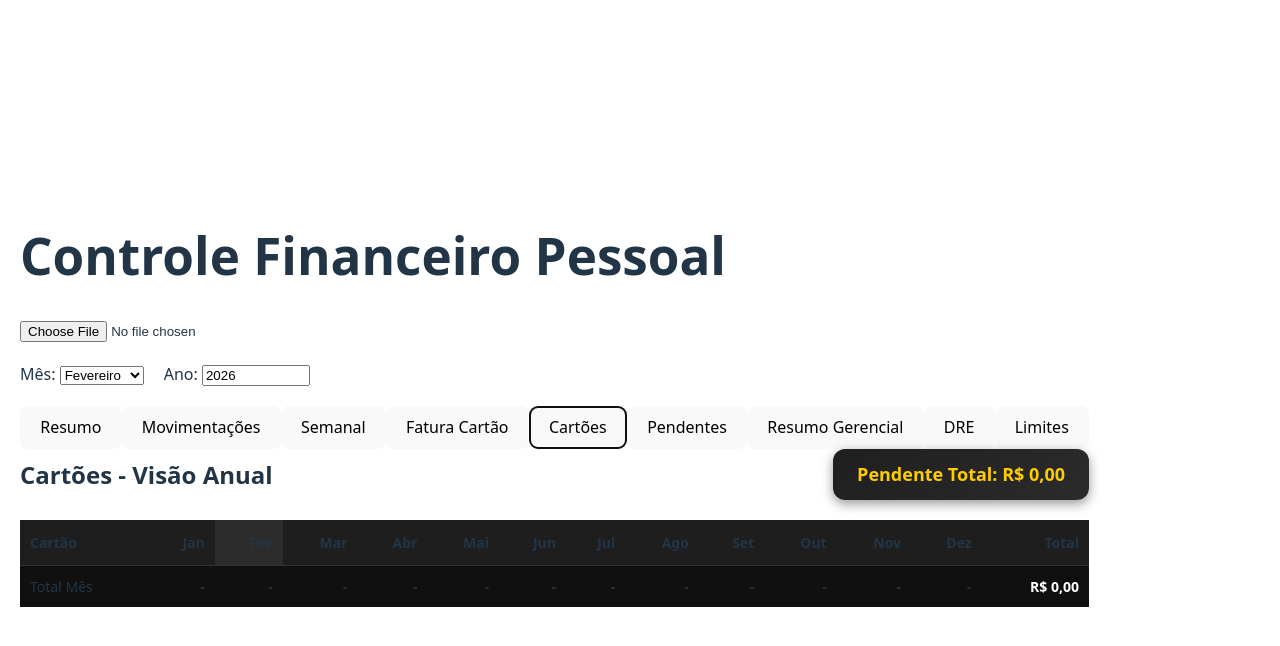
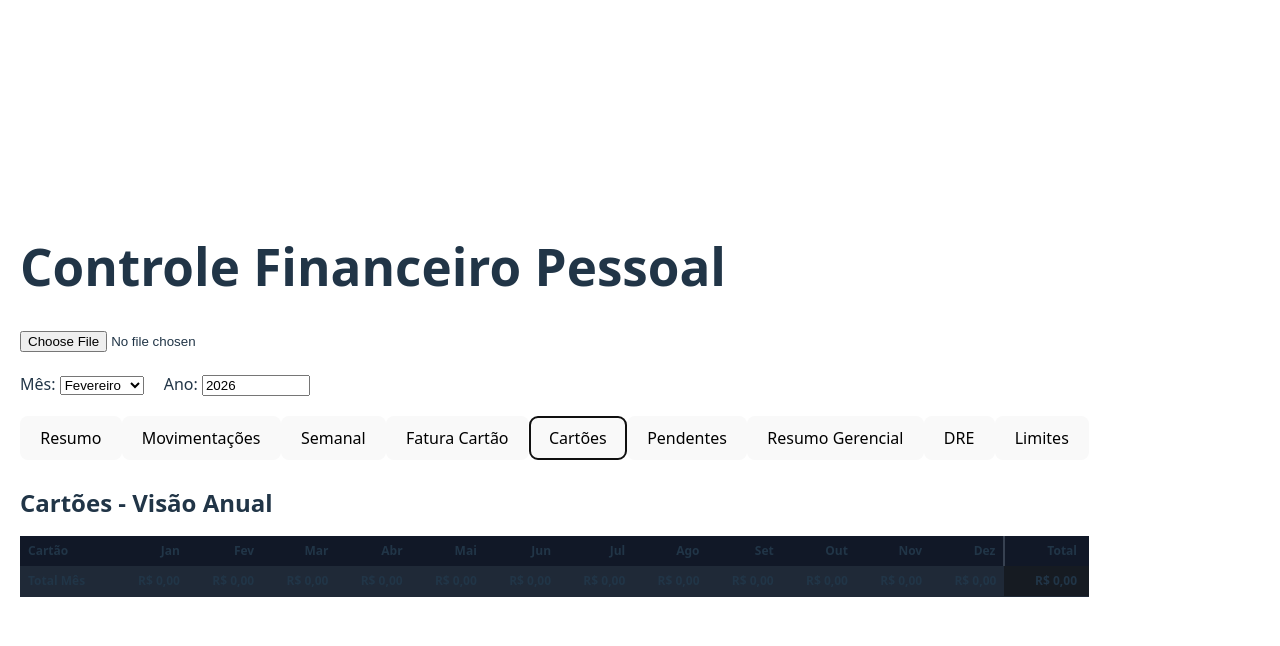
Before and after one commit to marcosabernardo-lgtm/my-finance-hub, a React (Vite) app: page / in a window 1280 px wide. Both pictures are taken after a click on the button "Cartões". Shown: the top 646 px of the page. Built offline with nearby package versions, Linux system fonts and the light colour scheme.

Commit message:
tabelas dre pendentes e cartoes atualizadas

```diff
--- a/src/components/Cartoes.tsx
+++ b/src/components/Cartoes.tsx
@@ -1,209 +1,116 @@
 import React from "react";
 
-type MesData = {
-  pago: number;
-  pendente: number;
-  total: number;
+type Props = {
+  dados: any;
 };
 
-type CartaoAnual = {
-  nomeCartao: string;
-  meses: MesData[];
-  totalPago: number;
-  totalPendente: number;
-  totalAnual: number;
-};
-
-type Props = {
-  dados: {
-    cartoes: CartaoAnual[];
-    totaisPorMes: MesData[];
-    totalGeral: number;
-    totalGeralPago: number;
-    totalGeralPendente: number;
-  };
-};
-
-const nomesMeses = [
+const mesesAbreviados = [
   "Jan","Fev","Mar","Abr","Mai","Jun",
   "Jul","Ago","Set","Out","Nov","Dez"
 ];
 
-function formatar(valor: number) {
-  return valor.toLocaleString("pt-BR", {
+export default function Cartoes({ dados }: Props) {
+
+  if (!dados || !dados.cartoes) return null;
+
+  const formatar = (valor: number) =>
+    Number(valor || 0).toLocaleString("pt-BR", {
       style: "currency",
       currency: "BRL",
+      minimumFractionDigits: 2,
+      maximumFractionDigits: 2,
     });
-}
-
-export default function Cartoes({ dados }: Props) {
-  const {
-    cartoes,
-    totaisPorMes,
-    totalGeral,
-    totalGeralPendente
-  } = dados;
-
-  const mesAtual = new Date().getMonth();
 
   return (
-    <>
-      {/* HEADER SUPERIOR */}
-      <div
-        style={{
-          display: "flex",
-          justifyContent: "space-between",
-          alignItems: "center",
-          marginBottom: 20,
-        }}
-      >
-        <h2 style={{ margin: 0 }}>Cartões - Visão Anual</h2>
+    <div style={{ marginTop: 25 }}>
+      <h2 style={{ marginBottom: 15 }}>Cartões - Visão Anual</h2>
 
-        <div
-          style={{
-            background: "linear-gradient(135deg,#1f1f1f,#2b2b2b)",
-            padding: "12px 24px",
-            borderRadius: 12,
-            fontWeight: 600,
-            fontSize: 18,
-            color: "#ffcc00",
-            boxShadow: "0 4px 12px rgba(0,0,0,0.4)"
-          }}
-        >
-          Pendente Total: {formatar(totalGeralPendente)}
-        </div>
-      </div>
+      <table style={{ width: "100%", borderCollapse: "collapse", fontSize: 12 }}>
+        <thead>
+          <tr style={{ backgroundColor: "#111827" }}>
+            <th style={thLeft}>Cartão</th>
 
-      <div style={{ overflowX: "auto" }}>
-        <table
-          style={{
-            width: "100%",
-            borderCollapse: "separate",
-            borderSpacing: 0,
-            fontSize: 14,
-          }}
-        >
-          <thead>
-            <tr>
-              <th style={thStyleLeft}>Cartão</th>
-              {nomesMeses.map((mes, index) => (
-                <th
-                  key={mes}
-                  style={{
-                    ...thStyle,
-                    background:
-                      index === mesAtual
-                        ? "#2c2c2c"
-                        : "#1e1e1e",
-                  }}
-                >
-                  {mes}
-                </th>
+            {mesesAbreviados.map((m) => (
+              <th key={m} style={th}>{m}</th>
             ))}
-              <th style={thStyle}>Total</th>
+
+            <th style={thResumo}>Total</th>
           </tr>
         </thead>
 
         <tbody>
-            {cartoes.map((cartao, rowIndex) => (
-              <tr
-                key={cartao.nomeCartao}
-                style={{
-                  background:
-                    rowIndex % 2 === 0
-                      ? "#1a1a1a"
-                      : "#161616",
-                  transition: "0.2s",
-                }}
-              >
-                <td style={tdLeft}>
-                  {cartao.nomeCartao}
+
+          {dados.cartoes.map((cartao: any) => (
+            <tr key={cartao.nomeCartao}>
+              <td style={tdLeft}>{cartao.nomeCartao}</td>
+
+              {cartao.meses.map((mes: any, index: number) => (
+                <td key={index} style={tdValor}>
+                  {mes.total ? formatar(mes.total) : "–"}
                 </td>
+              ))}
 
-                {cartao.meses.map((mes, index) => {
-                  const somentePago =
-                    mes.total > 0 && mes.pendente === 0;
-
-                  return (
-                    <td
-                      key={index}
-                      style={{
-                        ...tdStyle,
-                        opacity: somentePago ? 0.35 : 1,
-                        color:
-                          mes.pendente > 0
-                            ? "#ffffff"
-                            : "#cfcfcf",
-                      }}
-                    >
-                      {mes.total > 0
-                        ? formatar(mes.total)
-                        : "-"}
-                    </td>
-                  );
-                })}
-
-                <td style={tdTotal}>
+              <td style={tdResumo}>
                 {formatar(cartao.totalAnual)}
               </td>
             </tr>
           ))}
 
           {/* TOTAL MÊS */}
-            <tr
-              style={{
-                background: "#101010",
-                borderTop: "2px solid #333",
-                fontWeight: 600,
-              }}
-            >
+          <tr style={{ backgroundColor: "#1f2937", fontWeight: 700 }}>
             <td style={tdLeft}>Total Mês</td>
 
-              {totaisPorMes.map((mes, index) => (
-                <td key={index} style={tdStyle}>
-                  {mes.total > 0
-                    ? formatar(mes.total)
-                    : "-"}
+            {dados.totaisPorMes.map((mes: any, index: number) => (
+              <td key={index} style={tdValor}>
+                {formatar(mes.total)}
               </td>
             ))}
 
-              <td style={tdTotal}>
-                {formatar(totalGeral)}
+            <td style={tdResumo}>
+              {formatar(dados.totalGeral)}
             </td>
           </tr>
+
         </tbody>
       </table>
     </div>
-    </>
   );
 }
 
-const thStyle: React.CSSProperties = {
-  padding: "12px 10px",
-  textAlign: "right",
-  background: "#1e1e1e",
-  fontWeight: 600,
-  borderBottom: "1px solid #333",
+/* ===== ESTILOS ===== */
+
+const th = {
+  textAlign: "right" as const,
+  padding: "6px 8px",
 };
 
-const thStyleLeft: React.CSSProperties = {
-  ...thStyle,
-  textAlign: "left",
+const thLeft = {
+  textAlign: "left" as const,
+  padding: "6px 8px",
 };
 
-const tdStyle: React.CSSProperties = {
-  padding: "10px",
-  textAlign: "right",
+const thResumo = {
+  textAlign: "right" as const,
+  padding: "6px 12px",
+  borderLeft: "2px solid #374151",
 };
 
-const tdLeft: React.CSSProperties = {
-  ...tdStyle,
-  textAlign: "left",
-  fontWeight: 500,
+const tdValor = {
+  textAlign: "right" as const,
+  padding: "6px 8px",
+  borderBottom: "1px solid #1f2937",
 };
 
-const tdTotal: React.CSSProperties = {
-  ...tdStyle,
-  fontWeight: 600,
-  color: "#ffffff",
+const tdLeft = {
+  textAlign: "left" as const,
+  padding: "6px 8px",
+  borderBottom: "1px solid #1f2937",
 };
+
+const tdResumo = {
+  textAlign: "right" as const,
+  padding: "6px 12px",
+  borderBottom: "1px solid #1f2937",
+  background: "#161b22",
+  fontWeight: 700,
+};
--- a/src/components/Pendente.tsx
+++ b/src/components/Pendente.tsx
@@ -10,7 +10,8 @@ const mesesAbreviados = [
   "Jul","Ago","Set","Out","Nov","Dez"
 ];
 
-const Pendente: React.FC<Props> = ({ financialService }) => {
+export default function Pendente({ financialService }: Props) {
+
   const dados = useMemo(() => {
     return financialService.getPendenciasAnuais();
   }, [financialService]);
@@ -19,147 +20,103 @@ const Pendente: React.FC<Props> = ({ financialService }) => {
     return financialService.getTotalPendenteAtual();
   }, [financialService]);
 
+  if (!dados) return null;
+
   const formatar = (valor: number) =>
     valor.toLocaleString("pt-BR", {
       style: "currency",
       currency: "BRL",
+      minimumFractionDigits: 2,
+      maximumFractionDigits: 2,
     });
-
-  const formatarCelula = (valor: number) => {
-    if (!valor) return <span style={{ color: "#555" }}>–</span>;
-    return formatar(valor);
-  };
 
   return (
     <div style={{ marginTop: 25 }}>
-      <div
-        style={{
-          display: "flex",
-          justifyContent: "space-between",
-          alignItems: "center",
-          marginBottom: 15,
-        }}
-      >
-        <h2 style={{ margin: 0, fontSize: 18 }}>
-          Despesas Pendentes - {dados.ano}
-        </h2>
+      <h2 style={{ marginBottom: 10 }}>
+        Despesas Pendentes - {dados.ano}
+      </h2>
 
-        <div
-          style={{
-            fontSize: 14,
-            fontWeight: 600,
-            color: "#fff",
-            background: "#1a1a1a",
-            padding: "6px 12px",
-            borderRadius: 6,
-          }}
-        >
-          Total Pendente Atual: {formatar(totalAtual)}
-        </div>
+      <div style={{ marginBottom: 15, fontWeight: 700 }}>
+        Total Pendente Atual: {formatar(totalAtual)}
       </div>
 
-      <table
-        style={{
-          width: "100%",
-          borderCollapse: "collapse",
-          fontSize: 12.5,
-          background: "#111",
-        }}
-      >
+      <table style={{ width: "100%", borderCollapse: "collapse", fontSize: 12 }}>
         <thead>
-          <tr style={{ background: "#1a1a1a" }}>
+          <tr style={{ backgroundColor: "#111827" }}>
             <th style={thLeft}>Categoria</th>
 
-            {mesesAbreviados.map((mes) => (
-              <th key={mes} style={th}>
-                {mes}
-              </th>
+            {mesesAbreviados.map((m) => (
+              <th key={m} style={th}>{m}</th>
             ))}
 
-            <th style={th}>Total</th>
+            <th style={thResumo}>Total</th>
           </tr>
         </thead>
 
         <tbody>
-          {dados.categorias.map((categoria, index) => (
-            <tr
-              key={categoria}
-              style={{
-                background: index % 2 === 0 ? "#141414" : "#101010",
-              }}
-            >
-              <td style={tdCategoria}>{categoria}</td>
 
-              {dados.meses.map((mes) => (
+          {dados.categorias?.map((categoria: string) => (
+            <tr key={categoria}>
+              <td style={tdLeft}>{categoria}</td>
+
+              {dados.meses?.map((mes: string) => (
                 <td key={mes} style={tdValor}>
-                  {formatarCelula(dados.valores[categoria]?.[mes] || 0)}
+                  {dados.valores?.[categoria]?.[mes]
+                    ? formatar(dados.valores[categoria][mes])
+                    : "–"}
                 </td>
               ))}
 
-              <td style={tdTotalCategoria}>
-                {formatar(dados.totalPorCategoria[categoria] || 0)}
+              <td style={tdResumo}>
+                {formatar(dados.totalPorCategoria?.[categoria] || 0)}
               </td>
             </tr>
           ))}
 
-          <tr style={{ background: "#1a1a1a", fontWeight: 700 }}>
-            <td style={tdTotalLabel}>Total Mês</td>
+          <tr style={{ backgroundColor: "#1f2937", fontWeight: 700 }}>
+            <td style={tdLeft}>Total Mês</td>
 
-            {dados.meses.map((mes) => (
-              <td key={mes} style={tdTotalValor}>
-                {formatarCelula(dados.totalPorMes[mes] || 0)}
+            {dados.meses?.map((mes: string) => (
+              <td key={mes} style={tdValor}>
+                {formatar(dados.totalPorMes?.[mes] || 0)}
               </td>
             ))}
 
-            <td style={tdTotalValor}>
-              {formatar(dados.totalGeral)}
+            <td style={tdResumo}>
+              {formatar(dados.totalGeral || 0)}
             </td>
           </tr>
+
         </tbody>
       </table>
     </div>
   );
+}
+
+const th = { textAlign: "right" as const, padding: "6px 8px" };
+const thLeft = { textAlign: "left" as const, padding: "6px 8px" };
+const thResumo = {
+  textAlign: "right" as const,
+  padding: "6px 12px",
+  borderLeft: "2px solid #374151",
 };
 
-const th: React.CSSProperties = {
-  padding: "8px 10px",
-  textAlign: "right",
-  borderBottom: "1px solid #2a2a2a",
+const tdValor = {
+  textAlign: "right" as const,
+  padding: "6px 8px",
+  borderBottom: "1px solid #1f2937",
 };
 
-const thLeft: React.CSSProperties = {
-  ...th,
-  textAlign: "left",
+const tdLeft = {
+  textAlign: "left" as const,
+  padding: "6px 8px",
+  borderBottom: "1px solid #1f2937",
 };
 
-const tdCategoria: React.CSSProperties = {
-  padding: "6px 10px",
-  borderBottom: "1px solid #1f1f1f",
-};
-
-const tdValor: React.CSSProperties = {
-  padding: "6px 10px",
-  borderBottom: "1px solid #1f1f1f",
-  textAlign: "right",
-};
-
-const tdTotalCategoria: React.CSSProperties = {
-  padding: "6px 10px",
-  borderBottom: "1px solid #1f1f1f",
-  textAlign: "right",
+const tdResumo = {
+  textAlign: "right" as const,
+  padding: "6px 12px",
+  borderBottom: "1px solid #1f2937",
+  background: "#161b22",
   fontWeight: 700,
 };
-
-const tdTotalLabel: React.CSSProperties = {
-  padding: "8px 10px",
-  borderTop: "2px solid #333",
-};
-
-const tdTotalValor: React.CSSProperties = {
-  padding: "8px 10px",
-  borderTop: "2px solid #333",
-  textAlign: "right",
-  fontWeight: 700,
-};
-
-export default Pendente;
```
Lines whose indentation alone changed are shown as unchanged.
